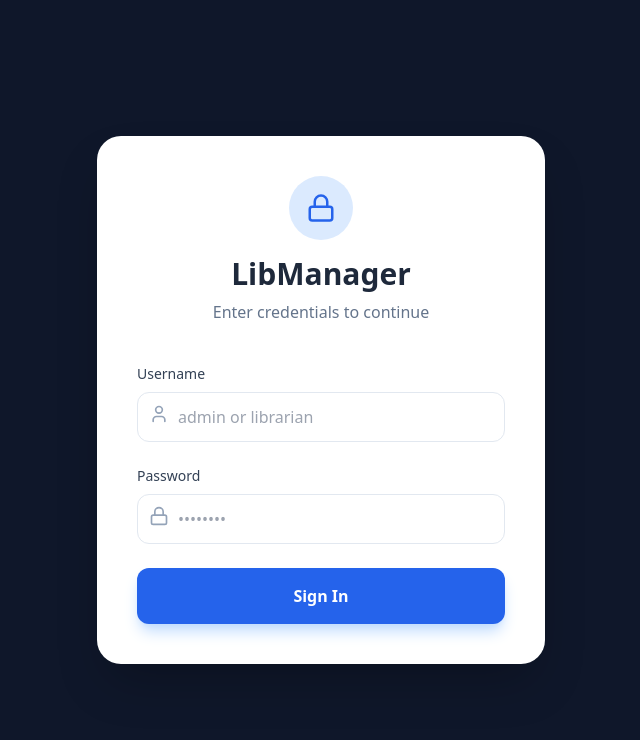
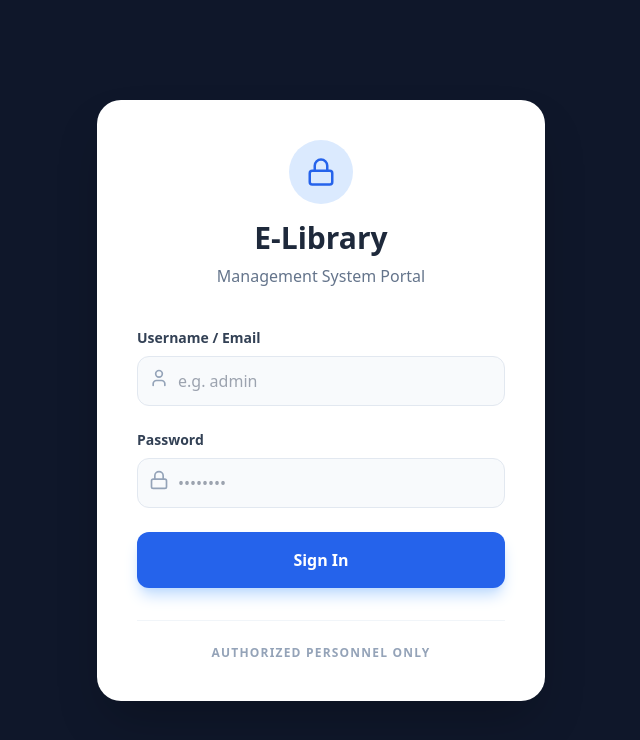
Before and after one commit to qwaziestatic/e-library-frontend, a React (Vite) app: page /login in a window 1280 px wide. Shown: the top 740 px of the page, without its empty margins (319-959 px from the left). Built offline with nearby package versions, Linux system fonts and the light colour scheme; no server answers.

Commit message:
Login.jsx

```diff
--- a/src/pages/Login.jsx
+++ b/src/pages/Login.jsx
@@ -1,55 +1,80 @@
 import { useState, useContext } from 'react';
 import { AuthContext } from '../context/AuthContext';
 import { useNavigate } from 'react-router-dom';
-import { Lock, User } from 'lucide-react';
+import api from '../api/axios';
+import { Lock, User, AlertCircle, Loader2 } from 'lucide-react';
 
 export default function Login() {
-  const [identifier, setIdentifier] = useState(''); // Can be 'admin' or 'librarian'
+  const [identifier, setIdentifier] = useState(''); // This will be 'admin' or 'librarian'
   const [password, setPassword] = useState('');
+  const [error, setError] = useState('');
+  const [loading, setLoading] = useState(false);
+
   const { login } = useContext(AuthContext);
   const navigate = useNavigate();
 
-  const handleSubmit = (e) => {
+  const handleSubmit = async (e) => {
     e.preventDefault();
+    setError('');
+    setLoading(true);
 
-    // 1. Check for Admin Credentials
-    if (identifier === 'admin' && password === 'admin123') {
-      login('mock-admin-token', { role: 'admin', name: 'System Admin' });
+    try {
+      // 1. Attempt a REAL login to the backend to get a valid JWT
+      // Note: NestJS usually expects an 'email'. If your backend uses 'username', change 'email' to 'username'.
+      const response = await api.post('/auth/login', {
+        email: identifier,
+        password: password
+      });
+
+      // 2. If successful, save the REAL token and user data
+      // This token will now be accepted by the backend for /books and /stats
+      const { access_token, user } = response.data;
+      login(access_token, user);
+
       navigate('/dashboard');
-      return;
+    } catch (err) {
+      console.error("Login Error:", err);
+
+      // 3. Fallback Error Message
+      if (err.response?.status === 401) {
+        setError("Invalid credentials. Use admin/admin123 or librarian/librarian123");
+      } else {
+        setError("Cannot connect to backend. Ensure the Vercel Environment Variable is correct.");
+      }
+    } finally {
+      setLoading(false);
     }
-
-    // 2. Check for Librarian Credentials
-    if (identifier === 'librarian' && password === 'librarian123') {
-      login('mock-librarian-token', { role: 'librarian', name: 'Library Staff' });
-      navigate('/dashboard');
-      return;
-    }
-
-    // 3. Fallback: If neither match
-    alert("Invalid credentials. Please use: \nAdmin: admin / admin123 \nLibrarian: librarian / librarian123");
   };
 
   return (
     <div className="min-h-screen flex items-center justify-center bg-slate-900 px-4">
-      <div className="max-w-md w-full bg-white rounded-3xl shadow-2xl p-10">
+      <div className="max-w-md w-full bg-white rounded-3xl shadow-2xl p-10 transform transition-all">
+
         <div className="text-center mb-10">
           <div className="bg-blue-100 w-16 h-16 rounded-full flex items-center justify-center mx-auto mb-4">
             <Lock className="text-blue-600" size={30} />
           </div>
-          <h2 className="text-3xl font-bold text-slate-800">LibManager</h2>
-          <p className="text-slate-500 mt-2">Enter credentials to continue</p>
+          <h2 className="text-3xl font-bold text-slate-800">E-Library</h2>
+          <p className="text-slate-500 mt-2">Management System Portal</p>
         </div>
+
+        {error && (
+          <div className="mb-6 p-4 bg-red-50 border-l-4 border-red-500 text-red-700 flex items-center gap-3 text-sm animate-pulse">
+            <AlertCircle size={18} />
+            {error}
+          </div>
+        )}
 
         <form onSubmit={handleSubmit} className="space-y-6">
           <div>
-            <label className="block text-sm font-medium text-slate-700 mb-2">Username</label>
+            <label className="block text-sm font-semibold text-slate-700 mb-2">Username / Email</label>
             <div className="relative">
               <User className="absolute left-3 top-3 text-slate-400" size={20} />
               <input
                 type="text"
-                placeholder="admin or librarian"
-                className="w-full pl-10 pr-4 py-3 border border-slate-200 rounded-xl focus:ring-2 focus:ring-blue-500 outline-none transition"
+                placeholder="e.g. admin"
+                className="w-full pl-10 pr-4 py-3 border border-slate-200 rounded-xl focus:ring-2 focus:ring-blue-500 outline-none transition-all bg-slate-50"
+                value={identifier}
                 onChange={(e) => setIdentifier(e.target.value)}
                 required
               />
@@ -57,23 +82,41 @@
           </div>
 
           <div>
-            <label className="block text-sm font-medium text-slate-700 mb-2">Password</label>
+            <label className="block text-sm font-semibold text-slate-700 mb-2">Password</label>
             <div className="relative">
               <Lock className="absolute left-3 top-3 text-slate-400" size={20} />
               <input
                 type="password"
                 placeholder="••••••••"
-                className="w-full pl-10 pr-4 py-3 border border-slate-200 rounded-xl focus:ring-2 focus:ring-blue-500 outline-none transition"
+                className="w-full pl-10 pr-4 py-3 border border-slate-200 rounded-xl focus:ring-2 focus:ring-blue-500 outline-none transition-all bg-slate-50"
+                value={password}
                 onChange={(e) => setPassword(e.target.value)}
                 required
               />
             </div>
           </div>
 
-          <button type="submit" className="w-full bg-blue-600 text-white py-4 rounded-xl font-bold hover:bg-blue-700 transition transform active:scale-95 shadow-lg shadow-blue-200">
-            Sign In
+          <button
+            type="submit"
+            disabled={loading}
+            className="w-full bg-blue-600 text-white py-4 rounded-xl font-bold hover:bg-blue-700 transition-all flex items-center justify-center gap-2 shadow-lg shadow-blue-200 disabled:opacity-70"
+          >
+            {loading ? (
+              <>
+                <Loader2 className="animate-spin" size={20} />
+                Authenticating...
+              </>
+            ) : (
+              "Sign In"
+            )}
           </button>
         </form>
+
+        <div className="mt-8 pt-6 border-t border-slate-100 text-center">
+          <p className="text-xs text-slate-400 uppercase tracking-widest font-semibold">
+            Authorized Personnel Only
+          </p>
+        </div>
       </div>
     </div>
   );
```
